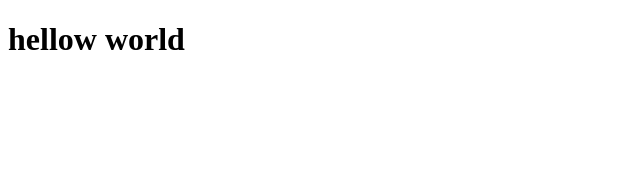
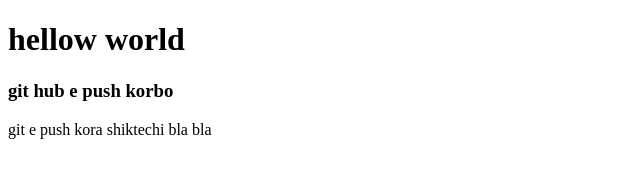
Before and after one commit to learnwithancor/class-repo, a plain HTML site: page index.html in a window 1280 px wide. Shown: the whole page, without its empty margins (0-640 px from the left). Drawn offline with Linux system fonts and the light colour scheme.

Commit message:
commited

```diff
--- a/index.html
+++ b/index.html
@@ -10,6 +10,8 @@
 
 <body>
     <h1>hellow world</h1>
+    <h3>git hub e push korbo</h3>
+    <p>git e push kora shiktechi bla bla</p>
 </body>
 
 </html>
```
